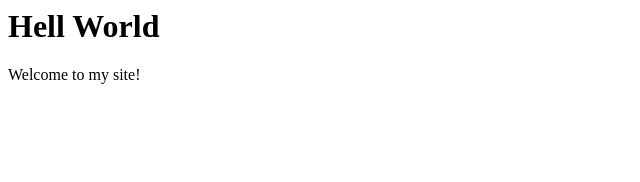
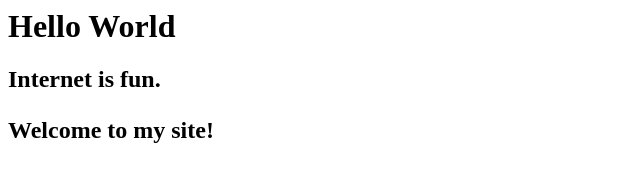
Before and after one commit to RashekaKrishan/RashekaKrishan.github.io, a plain HTML site: page core-interaction/index.html in a window 1280 px wide. Shown: the whole page, without its empty margins (0-640 px from the left). Drawn offline with Linux system fonts and the light colour scheme.

Commit message:
adding h2

```diff
--- a/core-interaction/index.html
+++ b/core-interaction/index.html
@@ -1,3 +1,3 @@
-<h1> Hell World </h1>
-
+<h1> Hello World </h1>
+<h2> Internet is fun. <h2>
 <p> Welcome to my site! </p>
```
